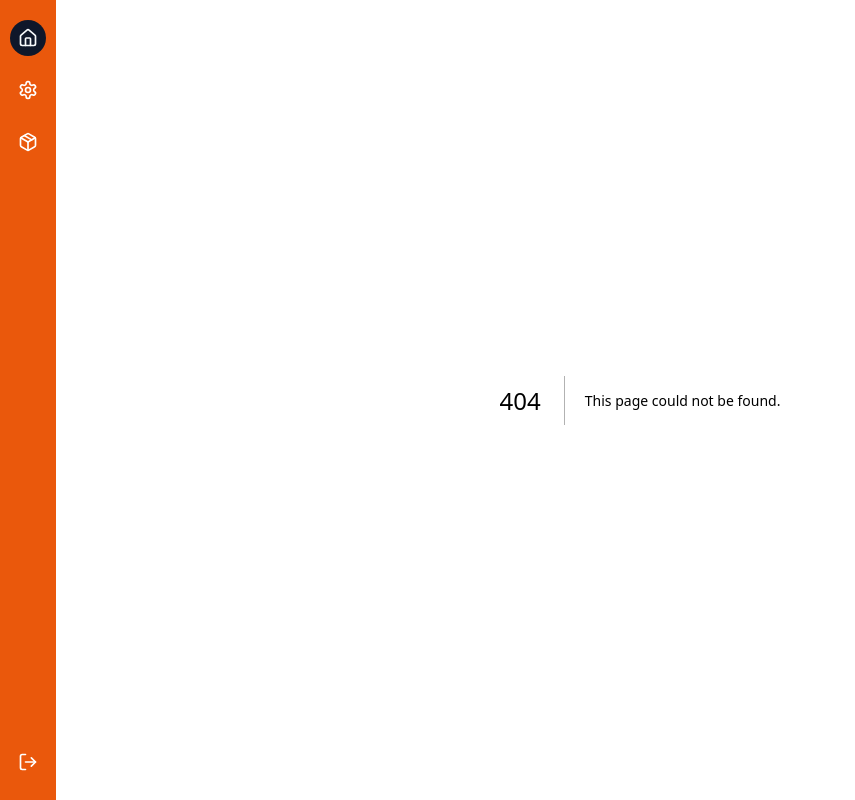
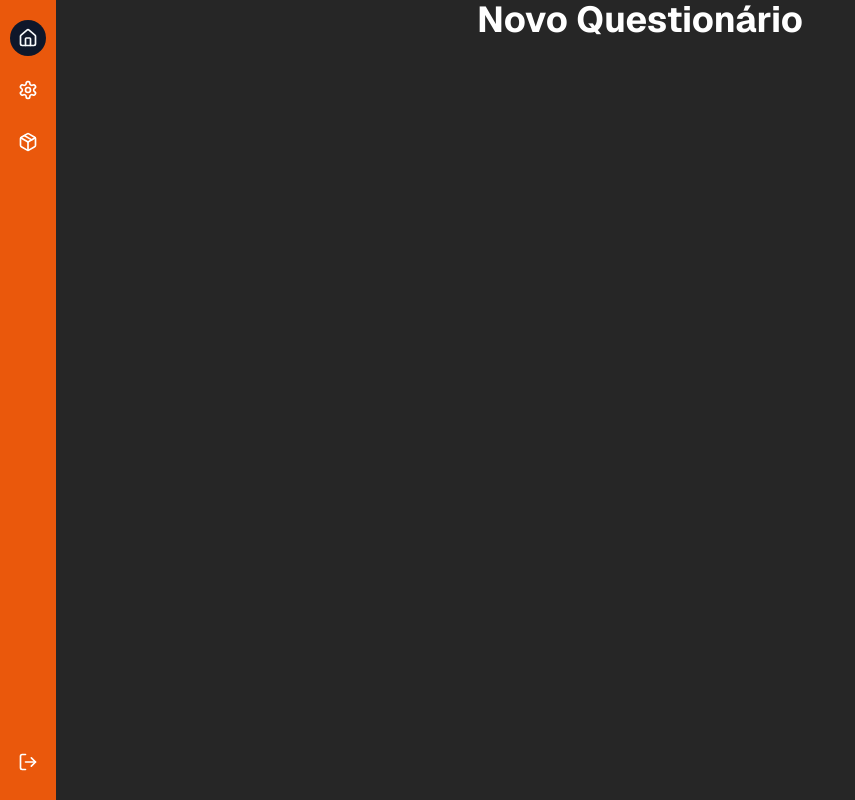
Before and after one commit to caueeugenio/fiap-hackaton-frontend, a Next.js app: page /new-questionnaire in a window 1280 px wide. Before the commit this address had no page. Shown: the whole page, without its empty margins (0-855 px from the left). Built offline with nearby package versions, Linux system fonts and the light colour scheme.

Commit message:
feat: new component - HeaderDetails

```diff
--- /dev/null
+++ b/src/app/new-questionnaire/page.tsx
@@ -0,0 +1,9 @@
+'use client'
+
+import HeaderDetails from "@/components/HeaderDetails"
+
+export default function NewQuestionnaire() {
+    return (
+        <HeaderDetails title="Novo Questionário" />
+    )
+}
--- /dev/null
+++ b/src/components/HeaderDetails/index.tsx
@@ -0,0 +1,11 @@
+interface Props {
+    title: string
+}
+
+export default function HeaderDetails({title}: Props) {
+    return (
+        <h1 className='text-white text-4xl font-bold text-center pb-4'>
+          {title}
+        </h1>
+    )
+}
```
